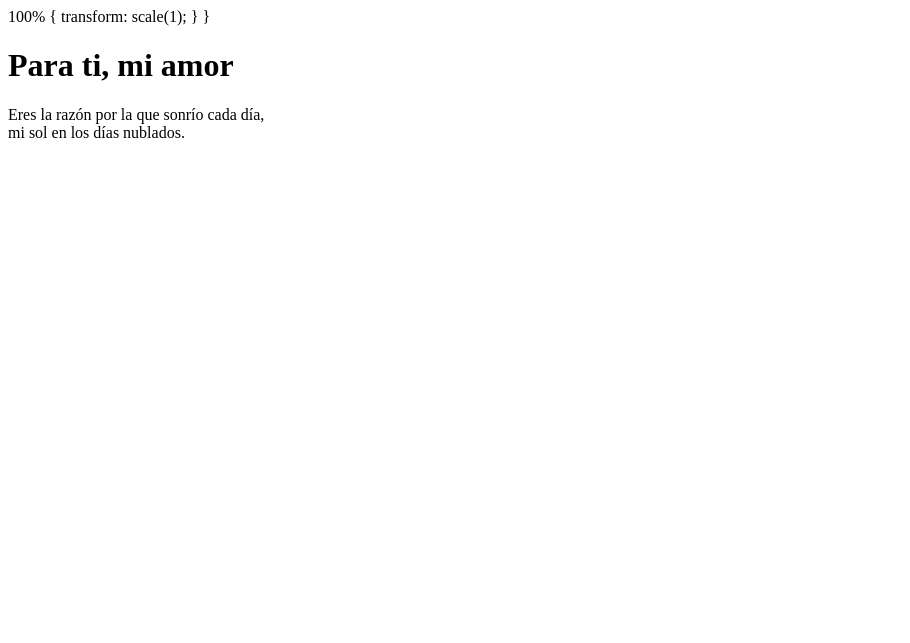
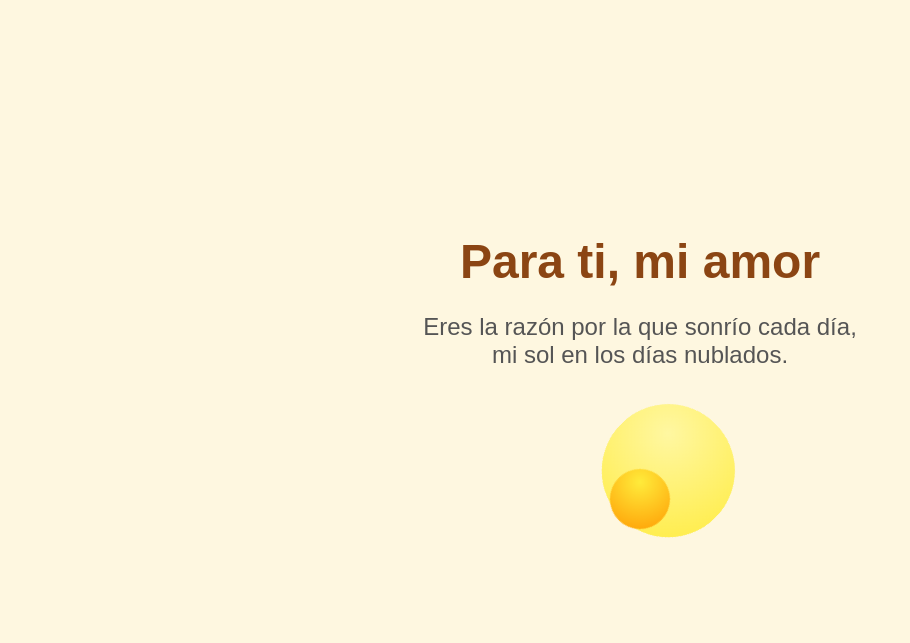
Before and after one commit to facundo522/amor, a plain HTML site: page index.html in a window 1280 px wide. Shown: the whole page, without its empty margins (0-910 px from the left). Drawn offline with Linux system fonts and the light colour scheme.

Commit message:
Update index.html

```diff
--- a/index.html
+++ b/index.html
@@ -1,4 +1,94 @@
+<!DOCTYPE html>
+<html lang="es">
+<head>
+    <meta charset="UTF-8">
+    <meta name="viewport" content="width=device-width, initial-scale=1.0">
+    <title>Para Ti</title>
+    <style>
+        body {
+            display: flex;
+            justify-content: center;
+            align-items: center;
+            height: 100vh;
+            margin: 0;
+            background-color: #fef7e0;
+            font-family: 'Arial', sans-serif;
+        }
 
+        .container {
+            text-align: center;
+            color: #333;
+            max-width: 600px;
+        }
+
+        h1 {
+            font-size: 3em;
+            color: #8B4513;
+            margin-bottom: 20px;
+        }
+
+        p {
+            font-size: 1.5em;
+            color: #555;
+            margin-bottom: 30px;
+        }
+
+        /* Estilo de la flor */
+        .flower {
+            position: relative;
+            width: 200px;
+            height: 200px;
+            margin: 0 auto;
+            transform: rotate(45deg);
+        }
+
+        .petal {
+            position: absolute;
+            width: 120px;
+            height: 120px;
+            background: radial-gradient(circle at 30% 30%, #fff7a1, #ffeb3b);
+            border-radius: 50%;
+            top: 0;
+            left: 50%;
+            margin-left: -60px;
+            animation: pulse 2s infinite;
+        }
+
+        .petal:nth-child(1) {
+            transform: rotate(0deg) translateX(60px);
+        }
+
+        .petal:nth-child(2) {
+            transform: rotate(90deg) translateX(60px);
+        }
+
+        .petal:nth-child(3) {
+            transform: rotate(180deg) translateX(60px);
+        }
+
+        .petal:nth-child(4) {
+            transform: rotate(270deg) translateX(60px);
+        }
+
+        .center {
+            position: absolute;
+            top: 50%;
+            left: 50%;
+            width: 60px;
+            height: 60px;
+            background: radial-gradient(circle at 30% 30%, #ffeb3b, #ff9800);
+            border-radius: 50%;
+            margin-left: -30px;
+            margin-top: -30px;
+        }
+
+        @keyframes pulse {
+            0% {
+                transform: scale(1);
+            }
+            50% {
+                transform: scale(1.1);
+            }
             100% {
                 transform: scale(1);
             }
```
